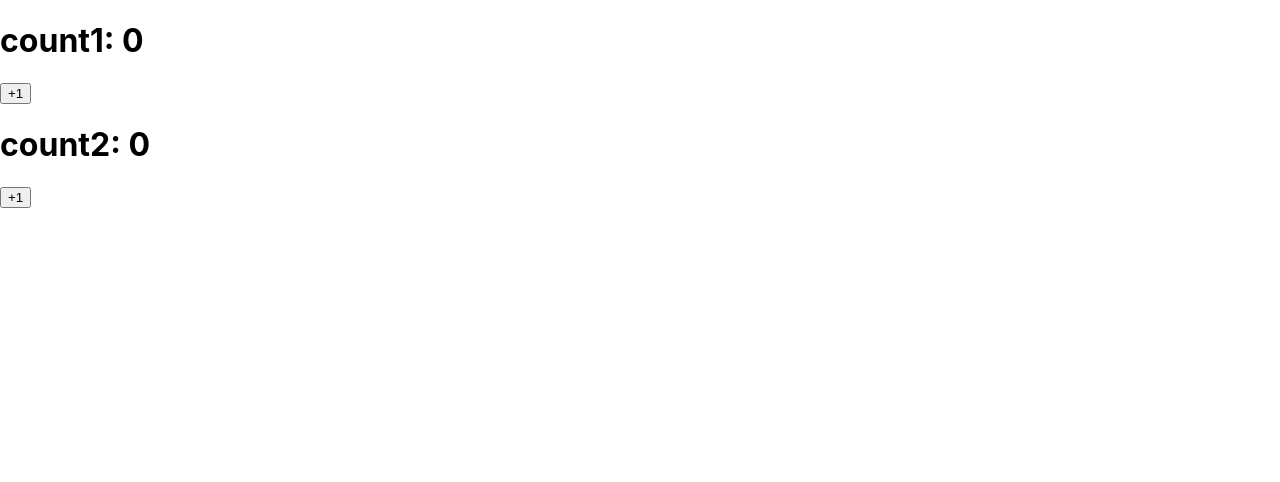
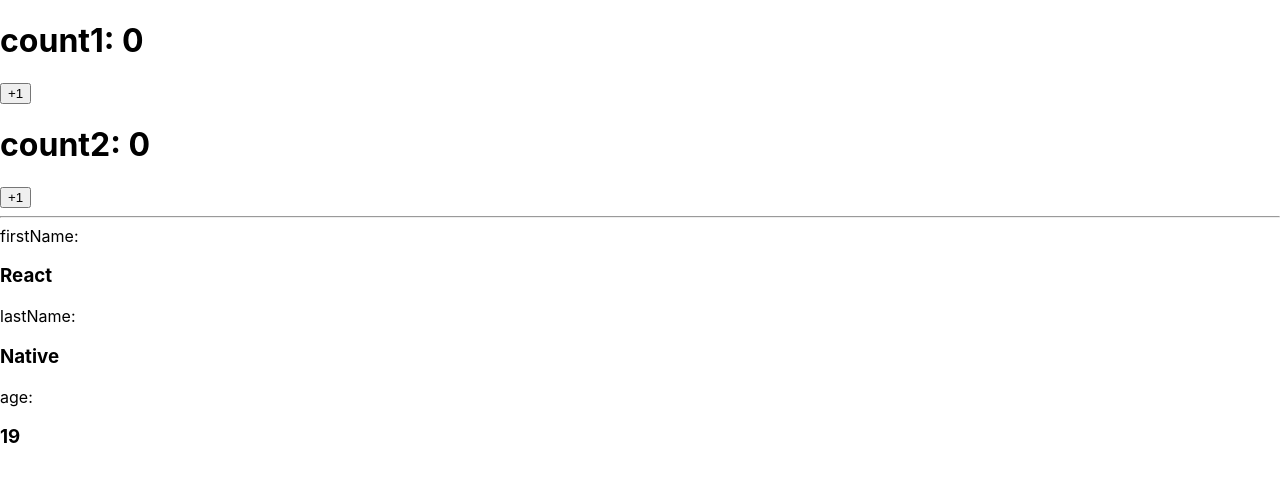
Before and after one commit to jamessawyer/react-mirco-state-manage, a React (Vite) app: page / in a window 1280 px wide. Shown: the top 482 px of the page. Built offline with nearby package versions, Linux system fonts and the light colour scheme.

Commit message:
Jotai 可使用 read函数派生新的atom,派生的atom则会随着依赖的atoms自动更新

```diff
--- a/src/App.tsx
+++ b/src/App.tsx
@@ -25,12 +25,40 @@ const Counter2 = () => {
   )
 }
 
+const firstNameAtom = atom('React')
+const lastNameAtom = atom('Native')
+const ageAtom = atom(19)
+
+// Jotai 中派生 atom 的概念
+// get => {}  read 函数， 可以获取到其它原子的值
+// 如果 firstNameAtom | lastNameAtom | ageAtom 发生变化，派生的 personAtom 也会自动变化
+// 这称之为 依赖追踪，Jotai帮我们自动进行管理
+const personAtom = atom(get => ({
+  firstName: get(firstNameAtom), // get(firstNameAtom) 获取 firstNameAtom 的值
+  lastName: get(lastNameAtom),
+  age: get(ageAtom)
+}))
+
+const PersonComponent = () => {
+  const [person] = useAtom(personAtom)
+
+  return (
+    <>
+    firstName: <h3>{person.firstName}</h3>
+    lastName: <h3>{person.lastName}</h3>
+    age: <h3>{person.age}</h3>
+    </>
+  )
+}
+
 function App() {
 
   return (
     <div className="App">
       <Counter1 />
       <Counter2 />
+      <hr />
+      <PersonComponent />
     </div>
   )
 }
```
